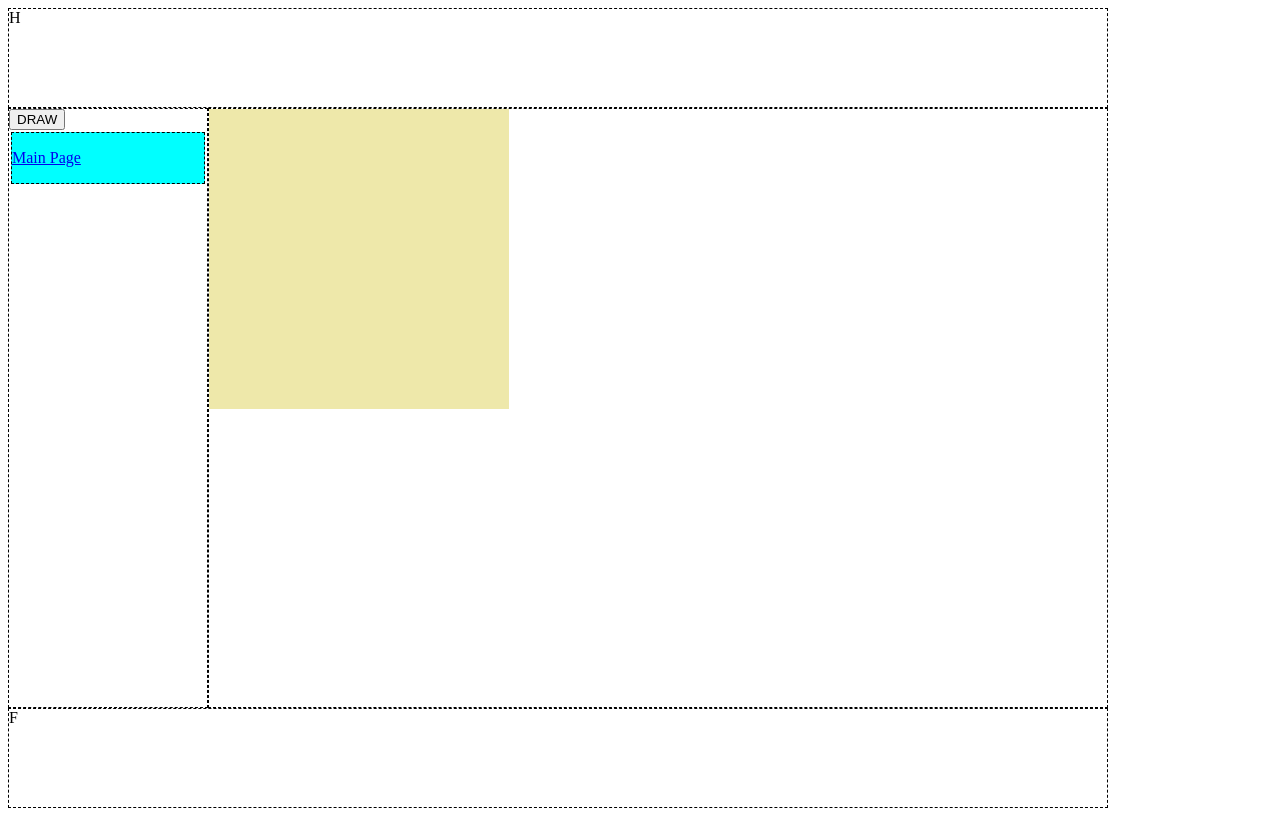
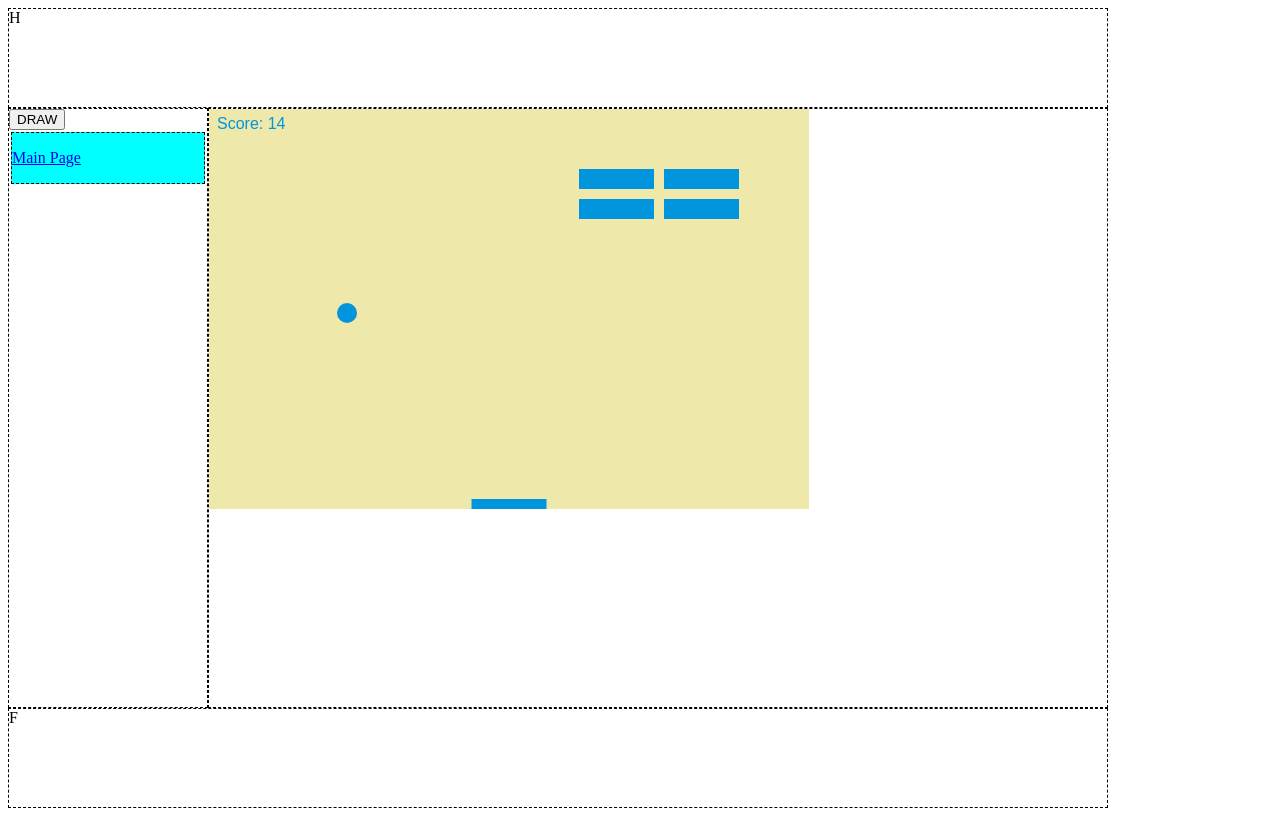
Before and after one commit to TripleHeaven/TypeScript-Snake, a plain HTML site: page Project1/gamepage.html in a window 1280 px wide. Drawn offline with Linux system fonts and the light colour scheme.

Commit message:
arcanoid game

```diff
--- a/Project1/gamepage.html
+++ b/Project1/gamepage.html
@@ -13,7 +13,7 @@
                 </div>
             </div>
             <div class = "mainWindow">
-                <canvas id="myCanvas" width="300" height="300">
+                <canvas id="myCanvas" width="600" height="400">
                     <script src="script/game.js"></script>
             </canvas>
             </div>
--- a/Project1/script/game.js
+++ b/Project1/script/game.js
@@ -1,24 +1,151 @@
-// finding the canvas element
 var canvas = document.getElementById("myCanvas");
-// drawing object for canvas
-    var ctx = canvas.getContext("2d");
-var x = 10;
-var y = 10;
-var dx = 1;
-var dy = 1;
+var ctx = canvas.getContext("2d");
+var ballRadius = 10;
+var x = canvas.width/2;
+var y = canvas.height-30;
+var dx = 2;
+var dy = -2;
+var paddleHeight = 10;
+var paddleWidth = 75;
+var paddleX = (canvas.width-paddleWidth)/2;
+var rightPressed = false;
+var leftPressed = false;
+var brickRowCount = 6;
+var brickColumnCount = 3;
+var brickWidth = 75;
+var brickHeight = 20;
+var brickPadding = 10;
+var brickOffsetTop = 30;
+var brickOffsetLeft = 30;
+var score = 0;
+
+var bricks = [];
+for(var c=0; c<brickColumnCount; c++) {
+  bricks[c] = [];
+  for(var r=0; r<brickRowCount; r++) {
+    bricks[c][r] = { x: 0, y: 0, status: 1 };
+  }
+}
+
+document.addEventListener("keydown", keyDownHandler, false);
+document.addEventListener("keyup", keyUpHandler, false);
+document.addEventListener("mousemove", mouseMoveHandler, false);
+
+function keyDownHandler(e) {
+    if(e.key == "Right" || e.key == "ArrowRight") {
+        rightPressed = true;
+    }
+    else if(e.key == "Left" || e.key == "ArrowLeft") {
+        leftPressed = true;
+    }
+}
+
+function keyUpHandler(e) {
+    if(e.key == "Right" || e.key == "ArrowRight") {
+        rightPressed = false;
+    }
+    else if(e.key == "Left" || e.key == "ArrowLeft") {
+        leftPressed = false;
+    }
+}
+
+function mouseMoveHandler(e) {
+  var relativeX = e.clientX - canvas.offsetLeft;
+  if(relativeX > 0 && relativeX < canvas.width) {
+    paddleX = relativeX - paddleWidth/2;
+  }
+}
+function collisionDetection() {
+  for(var c=0; c<brickColumnCount; c++) {
+    for(var r=0; r<brickRowCount; r++) {
+      var b = bricks[c][r];
+      if(b.status == 1) {
+        if(x > b.x && x < b.x+brickWidth && y > b.y && y < b.y+brickHeight) {
+          dy = -dy;
+          b.status = 0;
+          score++;
+          if(score == brickRowCount*brickColumnCount) {
+            alert("YOU WIN, CONGRATS!");
+            document.location.reload();
+            clearInterval(interval); // Needed for Chrome to end game
+          }
+        }
+      }
+    }
+  }
+}
+
+function drawBall() {
+  ctx.beginPath();
+  ctx.arc(x, y, ballRadius, 0, Math.PI*2);
+  ctx.fillStyle = "#0095DD";
+  ctx.fill();
+  ctx.closePath();
+}
+function drawPaddle() {
+  ctx.beginPath();
+  ctx.rect(paddleX, canvas.height-paddleHeight, paddleWidth, paddleHeight);
+  ctx.fillStyle = "#0095DD";
+  ctx.fill();
+  ctx.closePath();
+}
+function drawBricks() {
+  for(var c=0; c<brickColumnCount; c++) {
+    for(var r=0; r<brickRowCount; r++) {
+      if(bricks[c][r].status == 1) {
+        var brickX = (r*(brickWidth+brickPadding))+brickOffsetLeft;
+        var brickY = (c*(brickHeight+brickPadding))+brickOffsetTop;
+        bricks[c][r].x = brickX;
+        bricks[c][r].y = brickY;
+        ctx.beginPath();
+        ctx.rect(brickX, brickY, brickWidth, brickHeight);
+        ctx.fillStyle = "#0095DD";
+        ctx.fill();
+        ctx.closePath();
+      }
+    }
+  }
+}
+function drawScore() {
+  ctx.font = "16px Arial";
+  ctx.fillStyle = "#0095DD";
+  ctx.fillText("Score: "+score, 8, 20);
+}
+
 function draw() {
-    // drawing code
-    ctx.clearRect(0, 0, canvas.width, canvas.height);
-    ctx.beginPath();
-    ctx.arc(x, y, 10, 0, Math.PI*2);
-    ctx.fillStyle = "#0095DD";
-    ctx.fill();
-    ctx.closePath();
-    x+=dx;
-    y+=dy;
+  ctx.clearRect(0, 0, canvas.width, canvas.height);
+  drawBricks();
+  drawBall();
+  drawPaddle();
+  drawScore();
+  collisionDetection();
 
+  if(x + dx > canvas.width-ballRadius || x + dx < ballRadius) {
+    dx = -dx;
+  }
+  if(y + dy < ballRadius) {
+    dy = -dy;
+  }
+  else if(y + dy > canvas.height-ballRadius) {
+    if(x > paddleX && x < paddleX + paddleWidth) {
+      dy = -dy;
+    }
+    else {
+      alert("GAME OVER");
+      document.location.reload();
+      clearInterval(interval); // Needed for Chrome to end game
+    }
+  }
+
+  if(rightPressed && paddleX < canvas.width-paddleWidth) {
+    paddleX += 7;
+  }
+  else if(leftPressed && paddleX > 0) {
+    paddleX -= 7;
+  }
+
+  x += dx;
+  y += dy;
 }
-function toDraw(){
 
-    setInterval(draw,10);
-}
+var interval = setInterval(draw, 10);
```
